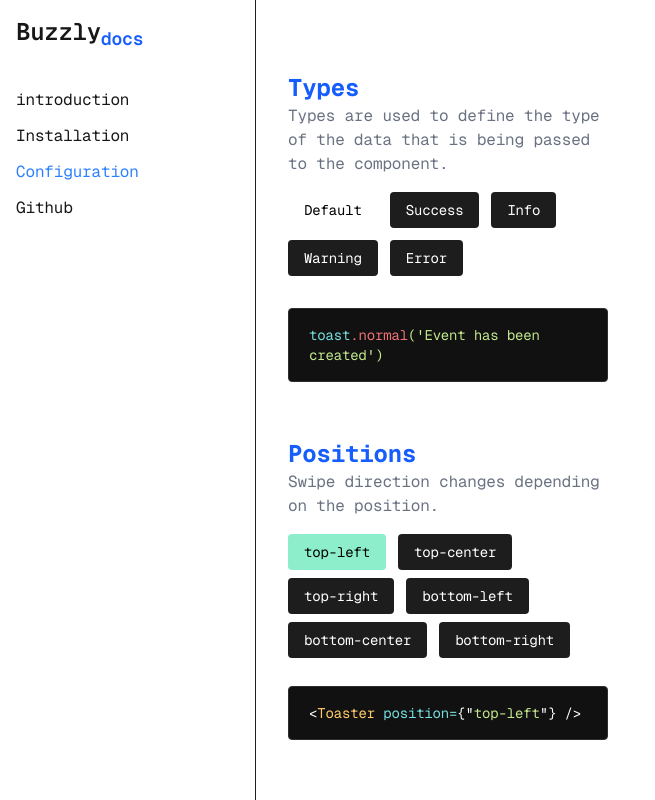
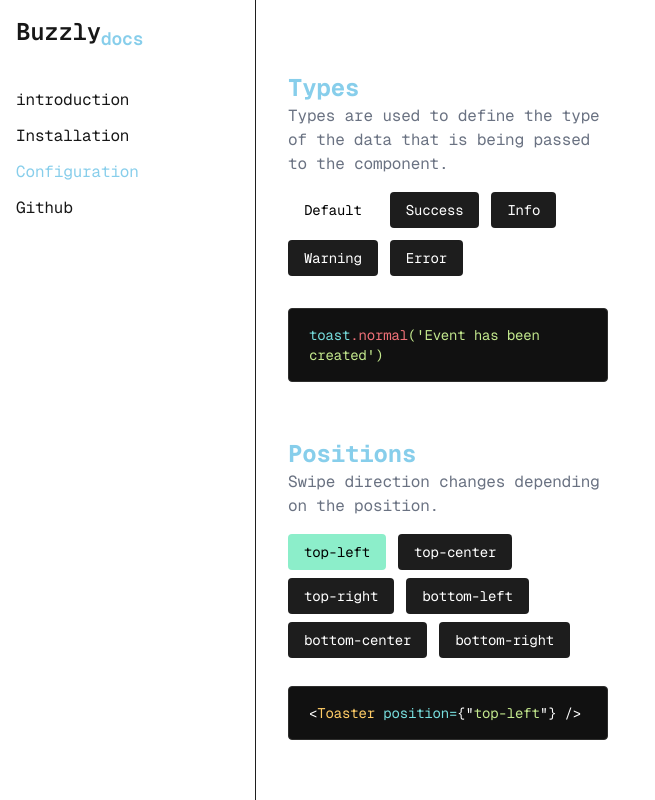
Before and after one commit to mohamed-elhaissan/buzzly-ui, a Next.js app: page /docs/configuration in a window 1280 px wide. Shown: the whole page, without its empty margins (0-655 px from the left). Built offline with nearby package versions, Linux system fonts and the light colour scheme.

Commit message:
increasing Lighthouse Static

```diff
--- a/app/components/FooterLinks.tsx
+++ b/app/components/FooterLinks.tsx
@@ -22,7 +22,7 @@ export default function FooterLinks({
     >
       <Link
         href={prevPageHref}
-        className="flex text-blue-600 items-center justify-end  "
+        className="flex text-[#87CEEB] items-center justify-end  "
       >
         <svg
           xmlns="http://www.w3.org/2000/svg"
@@ -42,7 +42,7 @@ export default function FooterLinks({
       </Link>
       <Link
         href={nextPageHref}
-        className="flex text-blue-600 items-center justify-end  "
+        className="flex text-[#87CEEB] items-center justify-end  "
       >
         {nextPageText}
         <svg
--- a/app/components/Others.tsx
+++ b/app/components/Others.tsx
@@ -21,7 +21,7 @@ const Others = () => {
           variants={itemVariants}
           initial="closed"
           animate="open"
-          className="text-2xl font-bold text-blue-600"
+          className="text-2xl font-bold text-[#87CEEB]"
         >
           Others
         </motion.h1>
--- a/app/components/Positions.tsx
+++ b/app/components/Positions.tsx
@@ -13,7 +13,7 @@ export default function Position() {
           variants={itemVariants}
           initial="closed"
           animate="open"
-          className="text-2xl font-bold text-blue-600"
+          className="text-2xl font-bold text-[#87CEEB]"
         >
           Positions
         </motion.h1>
--- a/app/components/SideBarLayout.tsx
+++ b/app/components/SideBarLayout.tsx
@@ -1,5 +1,5 @@
 "use client";
-import { AnimatePresence, motion } from "framer-motion";
+import {  motion } from "framer-motion";
 import Link from "next/link";
 import { usePathname } from "next/navigation";
 import { useState } from "react";
@@ -35,7 +35,7 @@ export default function SideBarLayout() {
     >
       <div>
         <Link href={"/"} className="font-semibold text-2xl tracking-[-.01em] ">
-          Buzzly<sub className="text-blue-600">docs</sub>
+          Buzzly<sub className="text-[#87CEEB]">docs</sub>
         </Link>
         <div className="md:flex hidden flex-col gap-3 mt-10">
           {menuItems.map((item, index) => {
@@ -44,7 +44,7 @@ export default function SideBarLayout() {
               <Link
                 key={index}
                 href={item.href}
-                className={`${isActive && "text-blue-500 "}  rounded-lg `}
+                className={`${isActive && "text-[#87CEEB] "}  rounded-lg `}
               >
                 {item.label}
               </Link>
--- a/app/components/Types.tsx
+++ b/app/components/Types.tsx
@@ -22,7 +22,7 @@ const Types = () => {
           variants={itemVariants}
           initial="closed"
           animate="open"
-          className="text-2xl font-bold text-blue-600"
+          className="text-2xl font-bold text-[#87CEEB]"
         >
           Types
         </motion.h1>
--- a/app/docs/configuration/page.tsx
+++ b/app/docs/configuration/page.tsx
@@ -1,19 +1,30 @@
-import Others from "@/app/components/Others";
-import Types from "@/app/components/Types";
-import Positions from "@/app/components/Positions";
+import dynamic from "next/dynamic";
 import FooterLinks from "@/app/components/FooterLinks";
+
+const Positions = dynamic(() => import("@/app/components/Positions"), {
+  loading: () => <div className="h-32 animate-pulse bg-gray-100 rounded"></div>,
+});
+const Types = dynamic(() => import("@/app/components/Types"), {
+  loading: () => <div className="h-32 animate-pulse bg-gray-100 rounded"></div>,
+});
+
+const Others = dynamic(() => import("@/app/components/Others"), {
+  loading: () => <div className="h-32 animate-pulse bg-gray-100 rounded"></div>,
+});
 
 export default function Page() {
   return (
-    <div className="p-4 mt-10 flex flex-col gap-10 ">
+    <div className="p-4 mt-10 flex flex-col gap-10">
       <Types />
+
       <Positions />
       <Others />
+
       <FooterLinks
         prevPageHref="/docs"
         prevPageText="Introduction"
         nextPageHref="/docs/installation"
-        nextPageText=""
+        nextPageText="Installation"
       />
     </div>
   );
--- a/app/docs/installation/page.tsx
+++ b/app/docs/installation/page.tsx
@@ -2,7 +2,7 @@
 import FooterLinks from "@/app/components/FooterLinks";
 import useCopyToClipBoard from "@/app/hooks/useCopyToClipboard";
 import { easeInOut, motion } from "framer-motion";
-import Link from "next/link";
+
 export default function Page() {
   const { isCopied, copyToClipboard } =
     useCopyToClipBoard("npm install buzzly");
--- a/app/docs/page.tsx
+++ b/app/docs/page.tsx
@@ -54,7 +54,7 @@ export default function Page() {
       <div className="text-end  w-1/2 mx-auto ">
         <Link
           href={"/docs/installation"}
-          className="flex text-blue-600 items-center justify-end  "
+          className="flex text-[#87CEEB] items-center justify-end  "
         >
           Installation{" "}
           <svg
```
